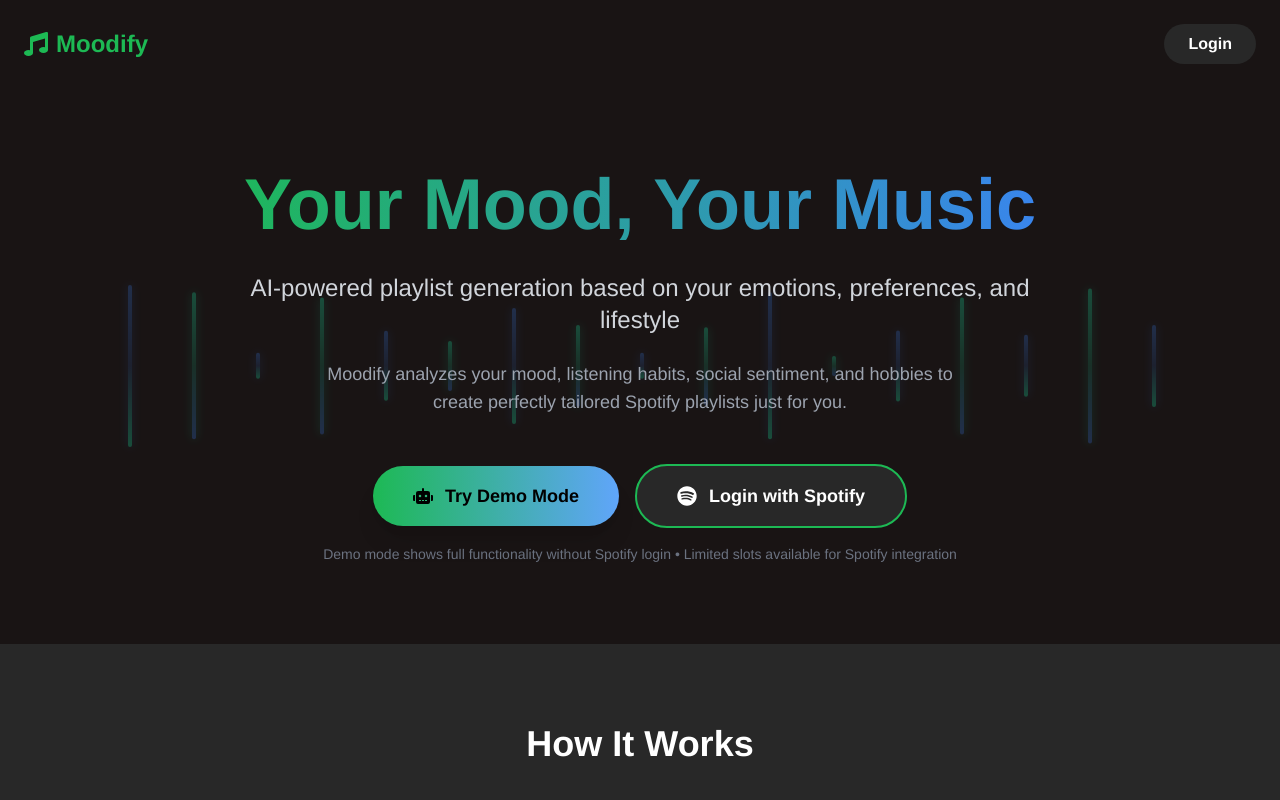
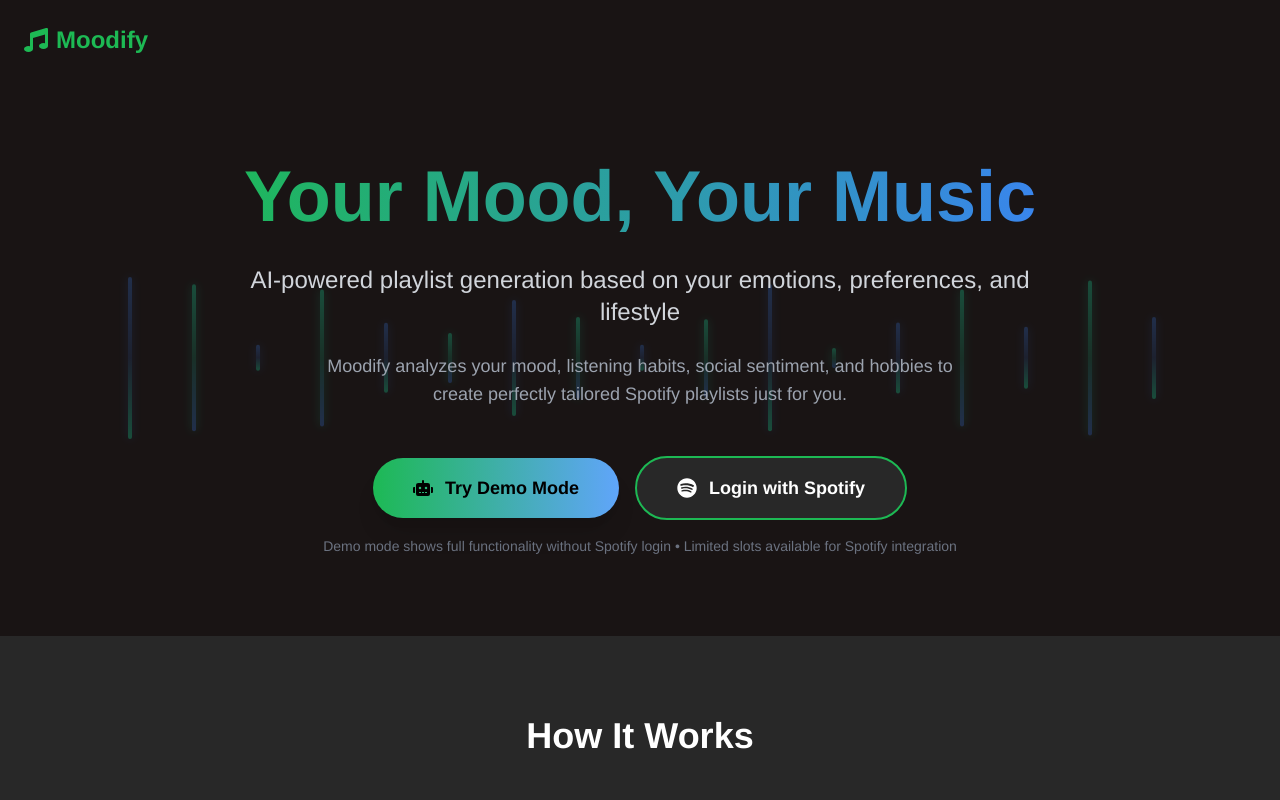
Before and after one commit to yey-code/Moodify, a React (Vite) app in the folder client/: page / in a window 1280 px wide. Shown: the top 800 px of the page. Built offline with nearby package versions, Linux system fonts and the light colour scheme; no server answers.

Commit message:
Remove redundant Login button from navigation

```diff
--- a/client/src/pages/Home.jsx
+++ b/client/src/pages/Home.jsx
@@ -35,9 +35,6 @@
             Authentication failed. Please try again.
           </div>
         )}
-        <button onClick={login} className="btn-secondary text-sm sm:text-base w-full sm:w-auto">
-          Login
-        </button>
       </nav>
 
       {/* Hero Section */}
```
